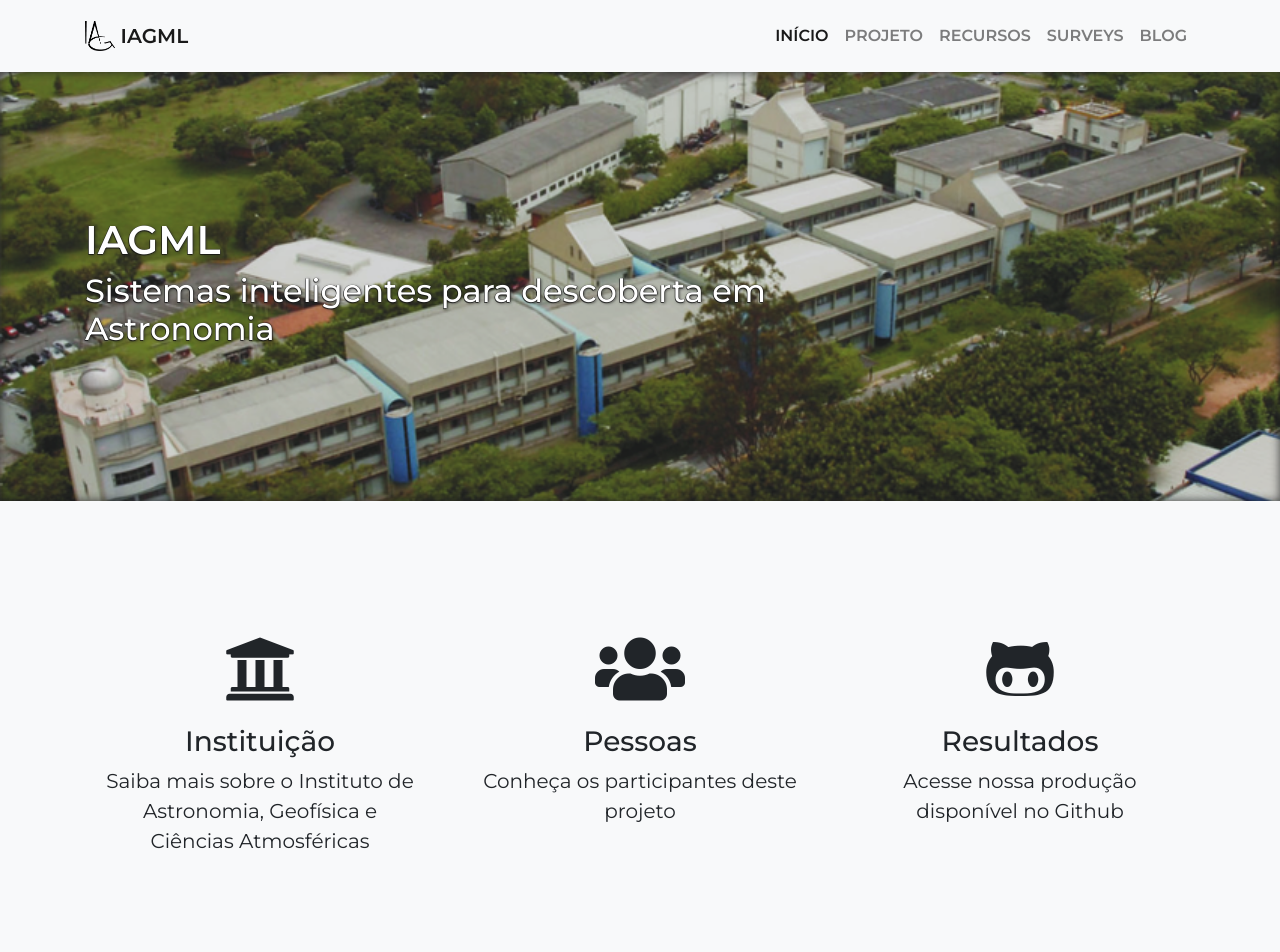
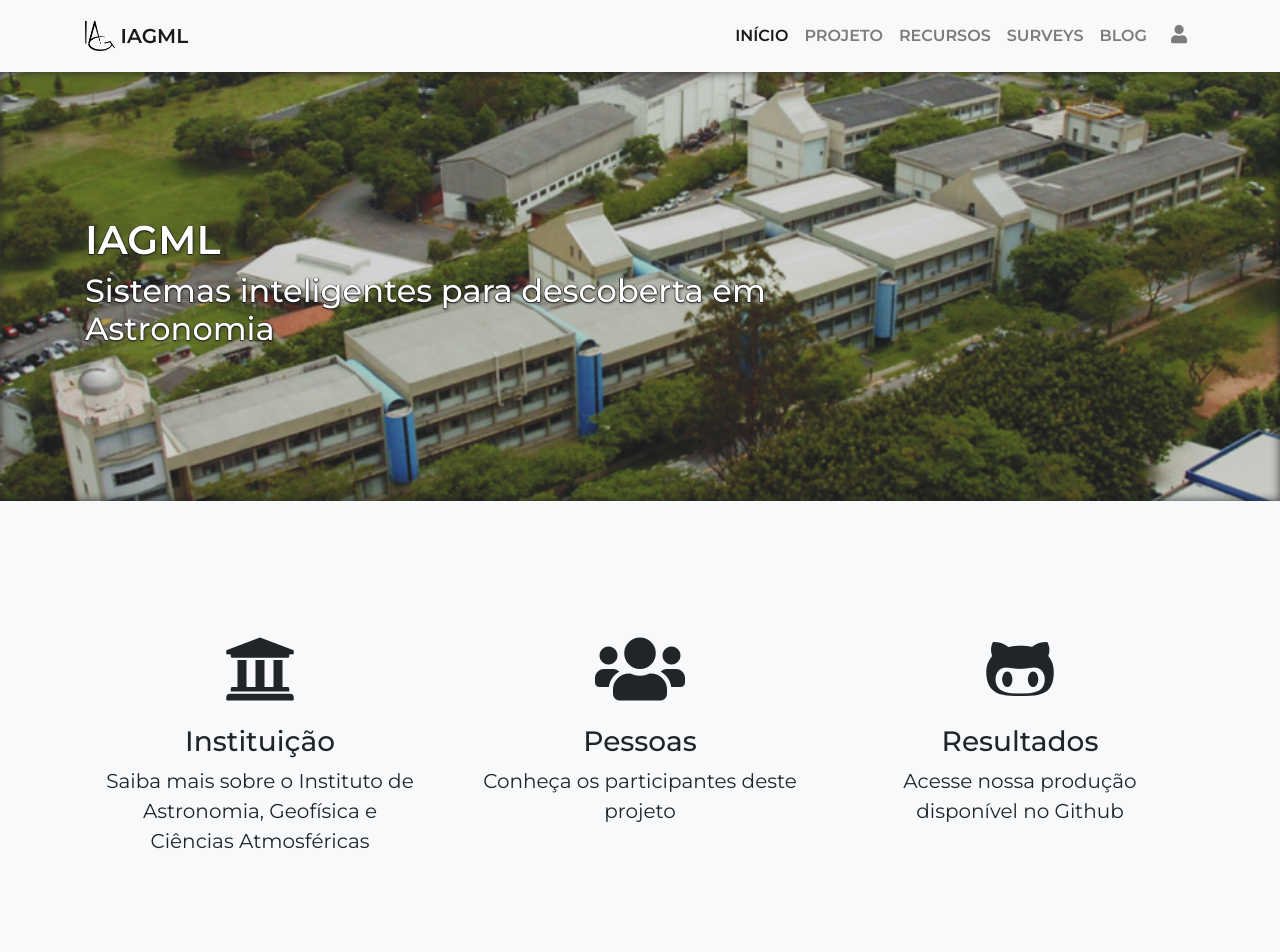
Before and after one commit to iagml/website, a Jekyll site: the page built from index.md, in a window 1280 px wide. Shown: the top 952 px of the page. Built offline with Jekyll 4.4.1, drawn with Linux system fonts in a browser that asks for light colours; a script that is not in the unit is left out.

Commit message:
link para área de membros

```diff
--- a/_includes/navbar.html
+++ b/_includes/navbar.html
@@ -22,6 +22,11 @@
         </li>
         {% endfor %}
         {% endif %}
+        <li class="nav-item" data-toggle="tooltip" title="Área de Membros"
+          data-template='<div class="tooltip" role="tooltip"><div class="tooltip-inner"></div></div>'>
+          <a class="nav-link pl-lg-3" href="https://iagml.netlify.com/admin" target="_blank"><i class="fas fa-user"
+              style="font-size: 1.15rem;"></i></a>
+        </li>
       </ul>
     </div>
   </div>
```
